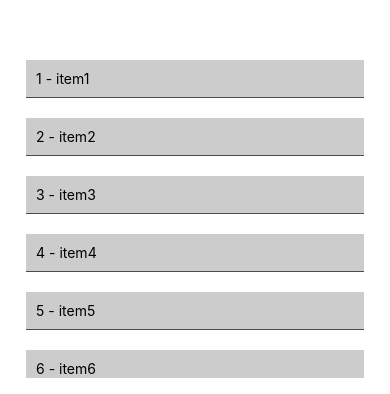
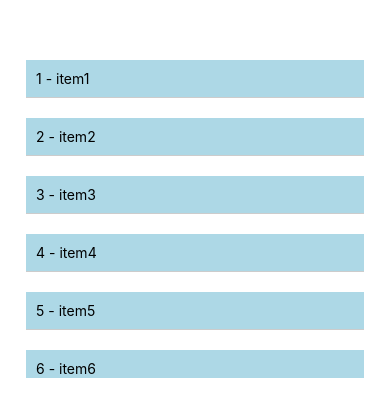
Before and after one commit to BaoAnNguyen1903/MMA301, a React Native app: screen / in a window 390 px wide. Shown: the part 450-844 px from the top of the page. Built offline with nearby package versions, Linux system fonts and the light colour scheme.

Commit message:
Flat list component event

```diff
--- a/components/FlatlistEx.tsx
+++ b/components/FlatlistEx.tsx
@@ -1,4 +1,4 @@
-import { FlatList, Text, View } from "react-native";
+import { Alert, FlatList, Text, TouchableOpacity, View } from "react-native";
 
 const Data = [
   { id: "1", title: "item1" },
@@ -10,24 +10,40 @@ const Data = [
   { id: "7", title: "item7" }
 ];
 
+interface ItemProps {
+  item: { id: string; title: string };
+  onPress: () => void;
+}
+
+const Item = (props: ItemProps) => {
+  return (
+    <TouchableOpacity
+      onPress={props.onPress}
+      style={{
+        padding: 10,
+        borderBottomWidth: 1,
+        borderBottomColor: "#ccc",
+        margin: 10,
+        backgroundColor: "lightblue"
+      }}
+    >
+      <Text>
+        {props.item.id} - {props.item.title}
+      </Text>
+    </TouchableOpacity>
+  );
+};
+
+const onPressHanlder = (item) => {
+  Alert.alert("Item pressed", `You pressed ${item.id} => ${item.title}`);
+};
+
 const FlatlistEx = () => {
   return (
     <FlatList
       data={Data}
       renderItem={({ item }) => (
-        <View
-          style={{
-            padding: 10,
-            borderBottomWidth: 1,
-            borderBottomColor: "red",
-            margin: 10,
-            backgroundColor: "#ccc"
-          }}
-        >
-          <Text>
-            {item.id} - {item.title}
-          </Text>
-        </View>
+        <Item item={item} onPress={() => onPressHanlder(item)} />
       )}
       keyExtractor={(item) => item.id}
     />
```
